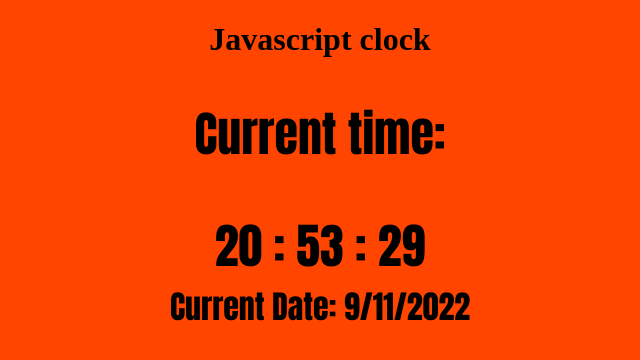
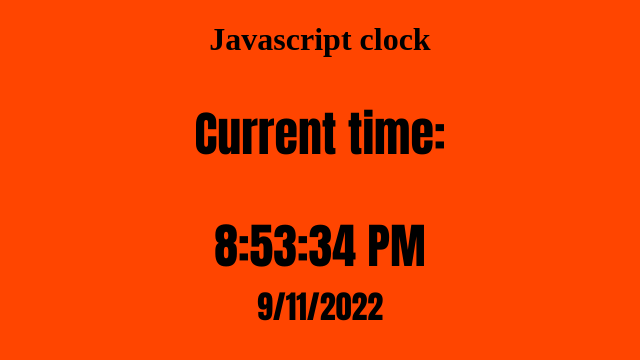
Before and after one commit to ButteryToast1991/javascript-clock, a plain HTML site: page index.html in a window 1280 px wide. Shown: the whole page, without its empty margins (320-960 px from the left). Drawn offline with Linux system fonts and the light colour scheme.

Commit message:
Updated logic in script.js to update time each second. Changed background-color of site. TODO: Further style updates and additional functionality

```diff
--- a/scripts/clock.js
+++ b/scripts/clock.js
@@ -1,30 +1,9 @@
-function getTime(){
-   let rawTime = new Date();
+setInterval(getTime, 1000);
 
-    let hours = String(rawTime.getHours()).padStart(2, '0');
-    let minutes = String(rawTime.getMinutes()).padStart(2, '0');
-    let seconds = String(rawTime.getSeconds()).padStart(2, '0');
+function getTime() {
+    const currentTime = new Date();
 
-    currentTime = `${hours} : ${minutes} : ${seconds}`;
-    setTimeout(getTime, 1000);
+    document.getElementById("clock").innerHTML = currentTime.toLocaleTimeString();
 
-   return currentTime;
+    document.getElementById("date").innerHTML = currentTime.toLocaleDateString();
 }
-
-function getDate(){
-    let rawDate = new Date();
-
-    let year = rawDate.getFullYear();
-    let month = rawDate.getMonth() + 1;
-    let day = rawDate.getDate();
-
-    currentDate = `Current Date: ${month}/${day}/${year}`;
-
-    return currentDate;
-}
-
-var updateClock = document.getElementById("clock");
-var updateDate = document.getElementById("date");
-
-updateClock.innerHTML = getTime();
-updateDate.innerHTML = getDate();
```
Also changed, not shown: index.html (+0 -1 lines).
